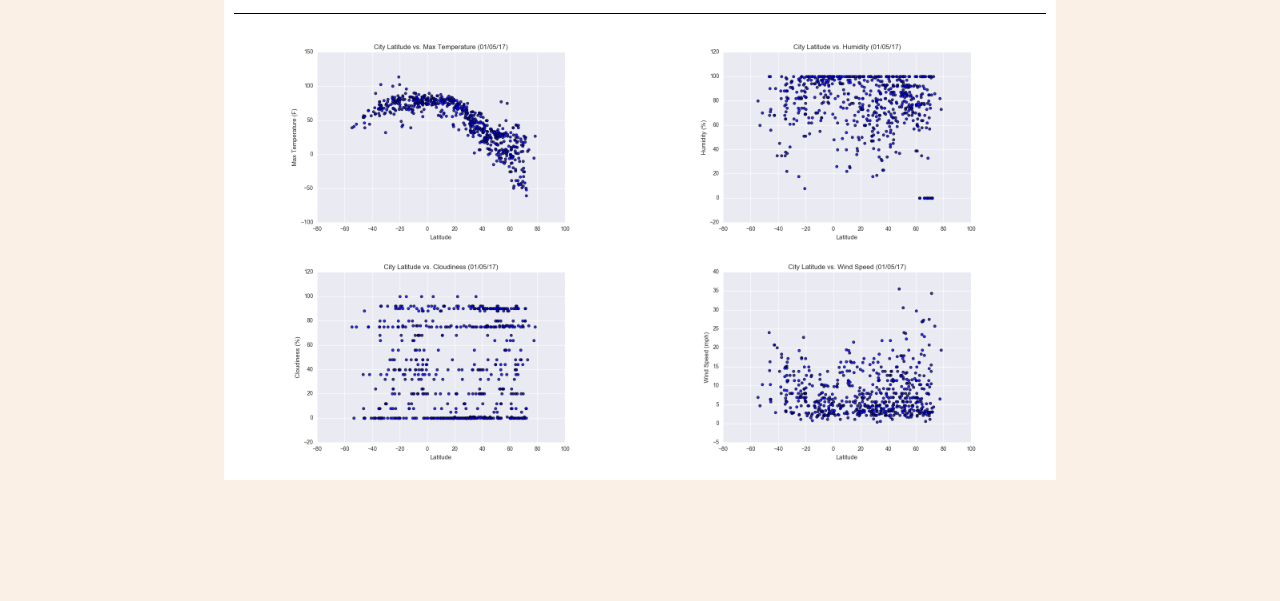
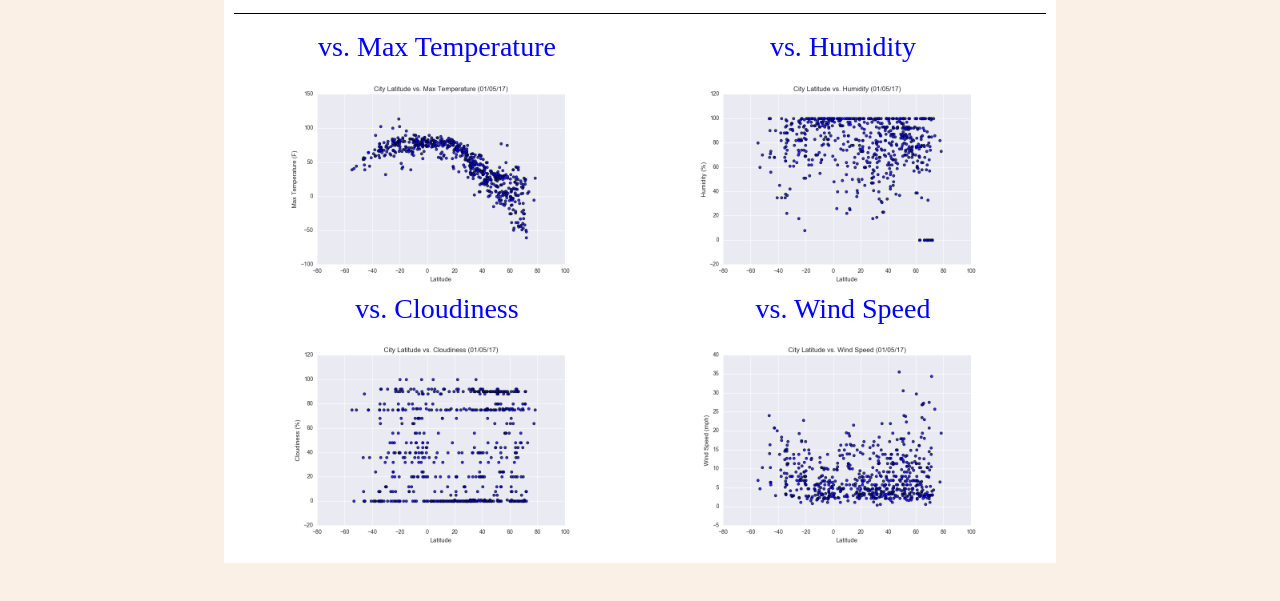
Before and after one commit to jlubranos/Web-Design-Challenge, a plain HTML site: page Starter Code/Comparison.html in a window 1280 px wide. Shown: the part 117-718 px from the top of the page. Drawn offline with nearby package versions, Linux system fonts and the light colour scheme.

Commit message:
11-20-2020

```diff
--- a/Starter Code/Comparison.html
+++ b/Starter Code/Comparison.html
@@ -52,17 +52,21 @@
             <div class="container-fluid">
                <div class="row row-no-gutters">
                   <div class="col-md-6 col-no-gutters text-center">
+                    <h3>vs. Max Temperature</h3>
                     <img src="assets/images/Fig1.png" alt="Fig1.png" width=85% height=auto>
                  </div>
                   <div class="col-md-6 col-no-gutters text-center">
+                    <h3>vs. Humidity</h3>
                     <img src="assets/images/Fig2.png" alt="Fig2.png" width=85% height=auto>
                   </div>
                 </div>
                 <div class="row row-no-gutters">
                   <div class="col-md-6 col-no-gutters text-center">
+                    <h3>vs. Cloudiness</h3>
                     <img src="assets/images/Fig3.png" alt="Fig3.png" width=85% height=auto>
                   </div>
                   <div class="col-md-6 col-no-gutters text-center">
+                    <h3>vs. Wind Speed</h3>
                     <img src="assets/images/Fig4.png" alt="Fig4.png" width=85% height=auto>
                   </div>
                 </div>
```
